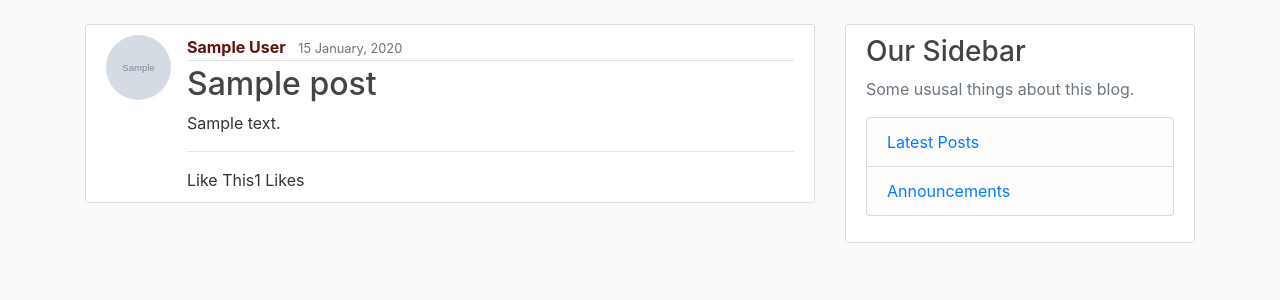
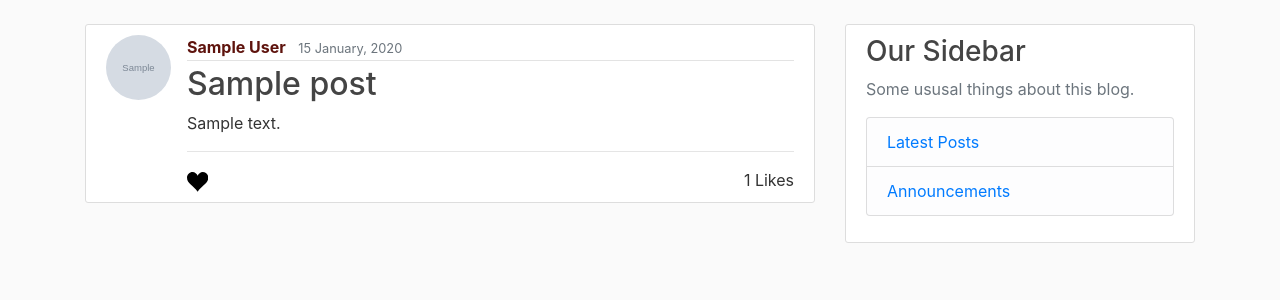
Before and after one commit to sarthoksarik/django_blog_deployed, a Django app: template blog/templates/blog/home.html in a window 1280 px wide. Shown: the part 56-356 px from the top of the page. Run offline with Django 3.2, Linux system fonts and the light colour scheme; the template is opened without the code that fills it: most values are stand-ins (such as "Sample title", 1, 10 or a date in 2020); grey boxes marked "Sample" are stand-in pictures; some libraries are stand-ins or nearby versions.

Commit message:
implememted the like button clicking on like button updates the upvotese in model it is done by creating a get request there is a bug that after liking user will get redirected to the blog-home page. It could not be solver, because redirecting it to http referer creates a problem with login redirection the Get request was implemented with a function based view .Thats it

```diff
--- a/blog/static/blog/main.css
+++ b/blog/static/blog/main.css
@@ -86,3 +86,27 @@ body {
     color: #5e130d;
     font-weight: bold;
   }
+  .like-section {
+    display: flex;
+    justify-content: space-between;
+  }
+  .heart-liked {
+    fill: red;
+    position: relative;
+    /* top: 5px; */
+    /* width: 22px;
+    animation: pulse 1s ease infinite; */
+  }
+
+  /* @keyframes pulse {
+    0% { transform: scale(1); }
+    50% { transform: scale(1.3); }
+    100% { transform: scale(1); }
+  } */
+  .heart-unliked {
+    fill: black;
+    position: relative;
+    /* top: 5px; */
+    /* width: 22px;
+    animation: pulse 1s ease infinite; */
+  }
--- a/blog/templates/blog/home.html
+++ b/blog/templates/blog/home.html
@@ -11,8 +11,13 @@
         <h2><a class="article-title" href="{% url 'post-detail' post.id %}">{{ post.title }}</a></h2>
         <p class="article-content">{{ post.content }}</p>
         <hr>
-        <div class="like-section"> <span class="like-button">Like This</span><span
-                class="like-count">{{post.upvotes.count}}</span> Likes</div>
+        <div class="like-section"> <a class="like-button" href="{% url 'post-like' post.pk %}">
+                <svg {% if user in post.upvotes.all %} class="heart-liked" {% else %} class="heart-unliked" {% endif %}
+                    width="21.33" height="19.73" viewBox="0 0 32 29.6">
+                    <path d="M23.6,0c-3.4,0-6.3,2.7-7.6,5.6C14.7,2.7,11.8,0,8.4,0C3.8,0,0,3.8,0,8.4c0,9.4,9.5,11.9,16,21.2
+                  c6.1-9.3,16-12.1,16-21.2C32,3.8,28.2,0,23.6,0z" />
+                </svg></a><span class="like-count">{{post.upvotes.count}} Likes</span>
+        </div>
     </div>
 </article>
 {% endfor %}
--- a/blog/urls.py
+++ b/blog/urls.py
@@ -17,5 +17,6 @@ urlpatterns = [
     path('post/<int:pk>/delete/', PostDeleteView.as_view(), name='post-delete'),
     path('about/', views.about, name='blog-about'),
     path('announcements/', views.announcements, name='blog-announcements'),
+    path('post/<int:post_id>/like/', views.upvote_post, name='post-like'),
 ]
 # <app>/<model>_<viewtype>.html
```
Also changed, not shown: blog/templates/blog/post_detail.html (+8 -0 lines), blog/templates/blog/user_posts.html (+8 -0 lines), blog/views.py (+19 -0 lines).
